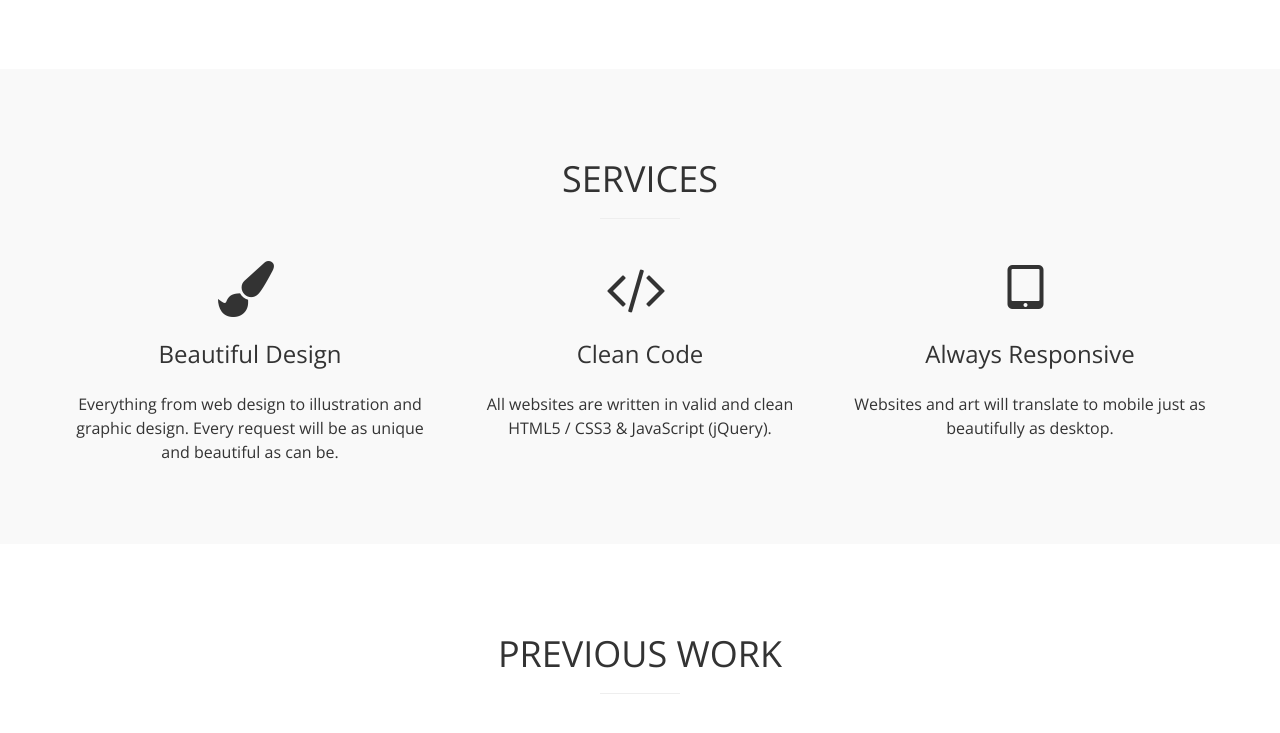
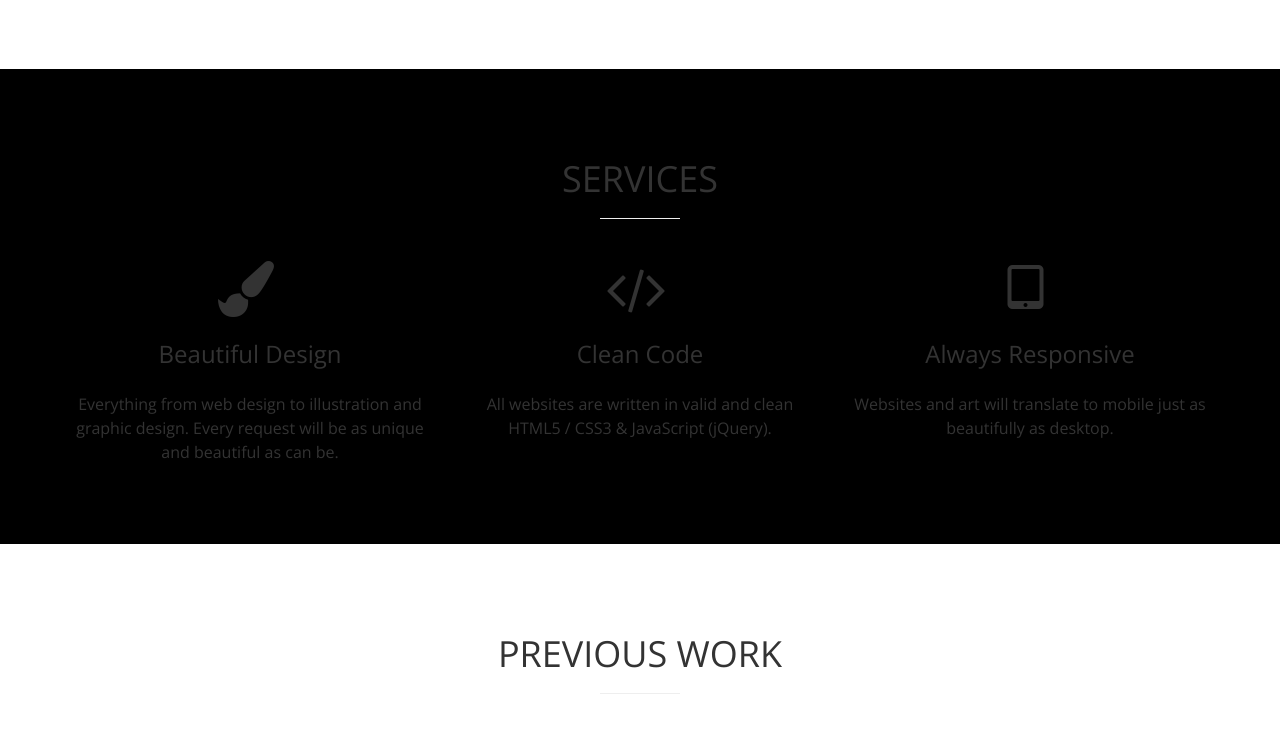
Before and after one commit to Grande-L/Grande-L.github.io, a PHP site: page / in a window 1280 px wide. Shown: the part 1154-1887 px from the top of the page. Run offline with PHP 8.4, Linux system fonts and the light colour scheme; some libraries are stand-ins or nearby versions.

Commit message:
Update style.css

```diff
--- a/style.css
+++ b/style.css
@@ -187,7 +187,7 @@ hr {
 
 /*Services*/
 .sec-services {
-  background: #f9f9f9;
+  background: #000000;
 }
 
 .sec-services i {
```
